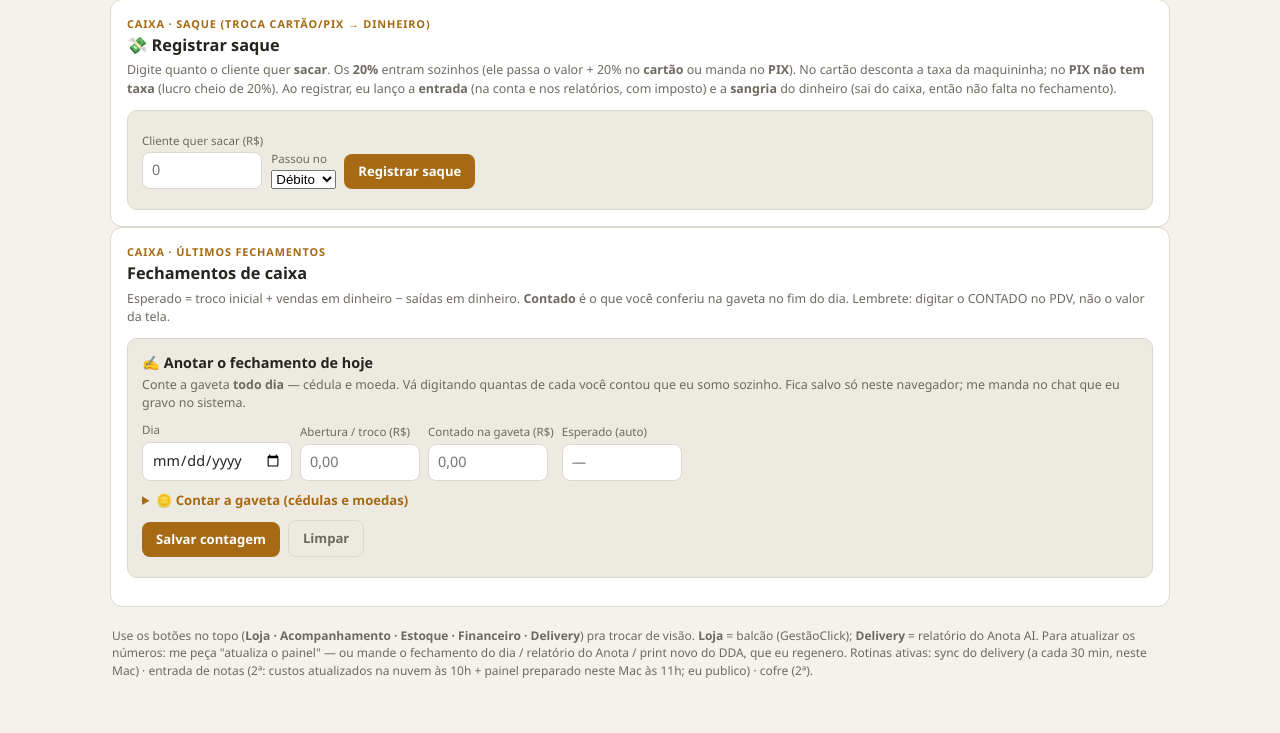
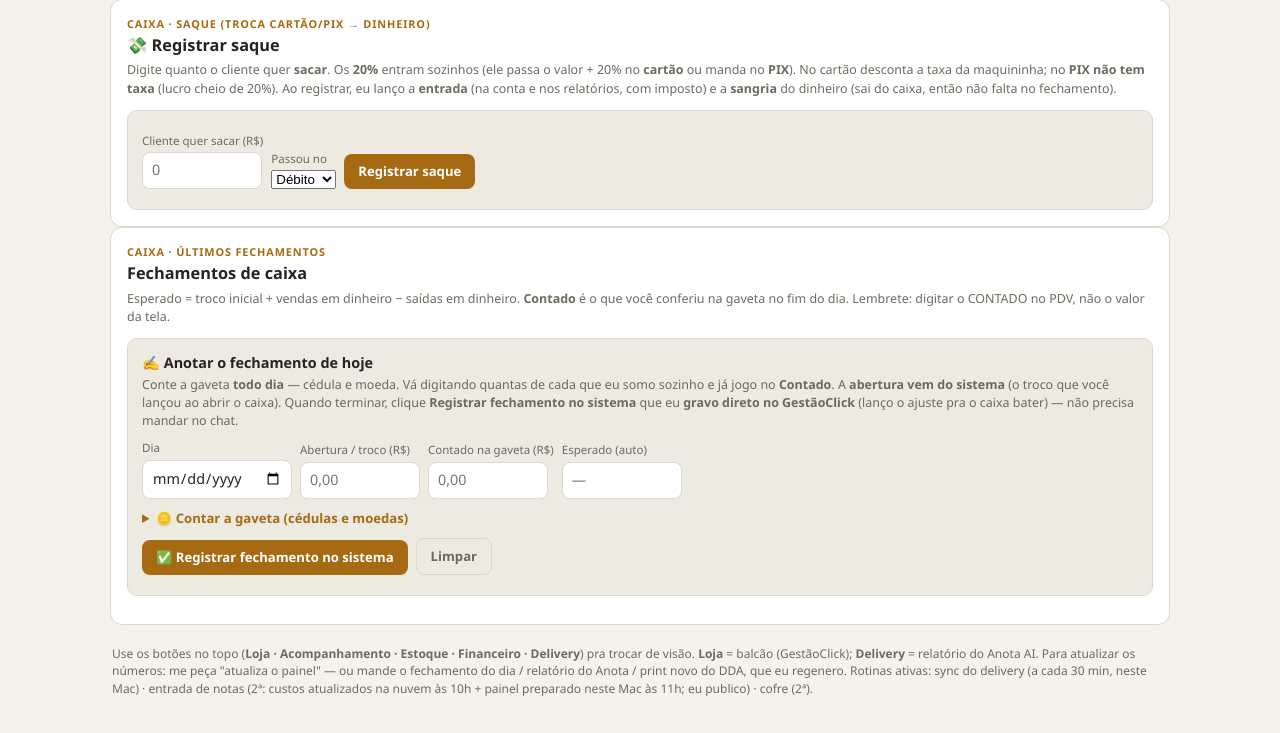
Before and after one commit to distribuidoradapraca031-glitch/distribuidora-painel, a Flask app: template templates/painel.html in a window 1280 px wide. Shown: the part 329-1062 px from the top of the page. Before the commit the page ends 1007 px from the top, so only its background shows below. Run offline with Flask 3, Linux system fonts and the light colour scheme; the template is opened without the code that fills it, so the values that code supplies are empty.

Commit message:
Fechamento: grava direto no sistema + abertura puxada do GestaoClick
- /api/fechamento-hoje e /api/fechamento agora leem a ABERTURA de caixa real do
  GC (recebimento "Abertura de caixa" do dia) via _abertura_caixa; fallback 200.
- Fechamento GRAVA direto (botao "Registrar fechamento no sistema" chama
  window.registrarFechamento -> POST /api/fechamento); tirado o "me manda no chat".
- Campo Abertura preenchido e travado (readonly) com o valor do sistema.
- Removido o calculo estatico (esperado errado tipo -50); esperado/quebra vem ao
  vivo (fech-live). Data do fechamento default = hoje.

Co-Authored-By: Claude Opus 4.8 <noreply@anthropic.com>

```diff
--- a/app.py
+++ b/app.py
@@ -541,6 +541,18 @@ def api_inventario():
 
 AJUSTE_CAIXA_PLANO = "33015682"  # plano "Ajuste de caixa" no GestãoClick
 
+def _abertura_caixa(data):
+    """Valor da 'Abertura de caixa' (troco) lançada no GestãoClick nesse dia, ou None
+    se o dono ainda não abriu o caixa."""
+    try:
+        recs = gcapi.get_all("/recebimentos", {"data_inicio": data, "data_fim": data})
+    except Exception:
+        return None
+    for r in recs:
+        if "ABERTURA DE CAIXA" in (r.get("descricao") or "").upper():
+            return round(_num(r.get("valor_total")) or _num(r.get("valor")), 2)
+    return None
+
 def _fech_calc(data):
     """Dinheiro que ENTROU (vendas em dinheiro) e SAÍDAS em dinheiro do caixa no dia."""
     vendas = gcapi.get_all("/vendas", {"tipo": "vendas_balcao", "data_inicio": data, "data_fim": data})
@@ -565,9 +577,11 @@ def _fech_calc(data):
 def api_fechamento_hoje():
     """Quanto DEVERIA ter na gaveta hoje = troco + dinheiro que entrou − saídas em dinheiro."""
     def build():
-        troco = _num(request.args.get("troco")) or 200.0
+        ab = _abertura_caixa(_hoje())               # troco real lançado no GC
+        troco = ab if ab is not None else (_num(request.args.get("troco")) or 200.0)
         din, saidas = _fech_calc(_hoje())
-        return {"troco": round(troco, 2), "dinheiro": din, "saidas": saidas,
+        return {"troco": round(troco, 2), "abertura_gc": ab is not None,
+                "dinheiro": din, "saidas": saidas,
                 "esperado": round(troco + din - saidas, 2),
                 "gerado_em": time.strftime("%d/%m/%Y %H:%M")}
     return jsonify(cached("fech_hoje", 45, build))
@@ -579,7 +593,8 @@ def api_fechamento():
     sistema (faltou = saída; sobrou = entrada) pra o caixa BATER com a gaveta."""
     body = request.get_json(force=True, silent=True) or {}
     data = (body.get("data") or _hoje())[:10]
-    troco = _num(body.get("troco")) or 200.0
+    ab = _abertura_caixa(data)                       # usa a abertura real do GC
+    troco = ab if ab is not None else (_num(body.get("troco")) or 200.0)
     contado = _num(body.get("contado"))
     if body.get("contado") in (None, ""):
         return jsonify({"ok": False, "erro": "conte a gaveta primeiro"}), 400
--- a/templates/painel.html
+++ b/templates/painel.html
@@ -173,7 +173,7 @@ th.g,td.g{background:var(--accent-soft)}
   <p class="note">Esperado = troco inicial + vendas em dinheiro − saídas em dinheiro. <strong>Contado</strong> é o que você conferiu na gaveta no fim do dia. Lembrete: digitar o CONTADO no PDV, não o valor da tela.</p>
   <div class="fbox">
     <strong style="font-size:.9rem">✍️ Anotar o fechamento de hoje</strong>
-    <p class="note" style="margin-top:2px">Conte a gaveta <strong>todo dia</strong> — cédula e moeda. Vá digitando quantas de cada você contou que eu somo sozinho. Fica salvo só neste navegador; me manda no chat que eu gravo no sistema.</p>
+    <p class="note" style="margin-top:2px">Conte a gaveta <strong>todo dia</strong> — cédula e moeda. Vá digitando quantas de cada que eu somo sozinho e já jogo no <strong>Contado</strong>. A <strong>abertura vem do sistema</strong> (o troco que você lançou ao abrir o caixa). Quando terminar, clique <strong>Registrar fechamento no sistema</strong> que eu <strong>gravo direto no GestãoClick</strong> (lanço o ajuste pra o caixa bater) — não precisa mandar no chat.</p>
     <div class="fform">
       <label>Dia<input type="date" id="f-data"></label>
       <label>Abertura / troco (R$)<input type="number" step="0.01" inputmode="decimal" id="f-abertura" placeholder="0,00"></label>
@@ -192,7 +192,7 @@ th.g,td.g{background:var(--accent-soft)}
       </div>
     </details>
     <div class="fform" style="margin-top:10px">
-      <button id="f-salvar">Salvar contagem</button>
+      <button id="f-salvar">✅ Registrar fechamento no sistema</button>
       <button class="ghost" id="f-limpar">Limpar</button>
     </div>
     <div class="fres" id="f-resultado"></div>
@@ -719,8 +719,7 @@ const abByData={}; D.fechamentos.forEach(f=>abByData[f.data]=f.abertura);
   const dEl=document.getElementById('f-data'), cEl=document.getElementById('f-contado'),
         eEl=document.getElementById('f-esperado'), res=document.getElementById('f-resultado'),
         abEl=document.getElementById('f-abertura');
-  const ult = D.fechamentos.length ? D.fechamentos[D.fechamentos.length-1].data : D.gerado_em;
-  dEl.value = ult;
+  dEl.value = new Date().toISOString().slice(0,10);  // fechamento é do dia de hoje
 
   // ---- contador de cédulas e moedas -> preenche o "contado" ----
   const NOTAS=[200,100,50,20,10,5,2], MOEDAS=[1,0.5,0.25,0.1,0.05], TODAS=NOTAS.concat(MOEDAS);
@@ -753,23 +752,15 @@ const abByData={}; D.fechamentos.forEach(f=>abByData[f.data]=f.abertura);
     if(anot[dEl.value]!=null && !cEl.value) cEl.value=anot[dEl.value];
     calc();
   }
-  function calc(){
-    const e=espByData[dEl.value], c=parseFloat(cEl.value);
-    if(e==null){res.innerHTML='<span style="color:var(--muted)">Sem esperado calculado para esse dia (fora do período com dados).</span>';return;}
-    if(isNaN(c)){res.textContent='';return;}
-    const dif=+(c-e).toFixed(2);
-    const cor = Math.abs(dif)<0.01?'var(--good)':dif>0?'var(--warn)':'var(--crit)';
-    const txt = Math.abs(dif)<0.01?'bateu certinho ✓':dif>0?'sobrou R$ '+fmt(dif)+' na gaveta':'faltou R$ '+fmt(-dif)+' na gaveta';
-    res.innerHTML='<span style="color:'+cor+'">'+txt+'</span> <span style="color:var(--muted);font-weight:400">(contado R$ '+fmt(c)+' − esperado R$ '+fmt(e)+')</span>';
-  }
+  function calc(){ if(res) res.textContent=''; }  // cálculo/esperado agora vêm AO VIVO do sistema (fech-live)
   dEl.addEventListener('change',()=>{cEl.value='';abEl.value='';clearGaveta();refEsp();});
   cEl.addEventListener('input',calc);
   document.getElementById('f-salvar').addEventListener('click',()=>{
     const c=parseFloat(cEl.value);
     if(isNaN(c)){res.innerHTML='<span style="color:var(--crit)">Conte a gaveta ou digite o valor contado primeiro.</span>';return;}
-    const anot=loadAnot(); anot[dEl.value]=+c.toFixed(2); const ok=saveAnot(anot);
-    renderFech(); calc();
-    res.innerHTML+= ok ? ' <span style="color:var(--good)">· salvo ✓ — me manda no chat que eu gravo no sistema</span>' : ' <span style="color:var(--warn)">· não consegui salvar neste navegador (me manda no chat)</span>';
+    try{ const anot=loadAnot(); anot[dEl.value]=+c.toFixed(2); saveAnot(anot); renderFech(); }catch(e){}
+    if(window.registrarFechamento) window.registrarFechamento();
+    else res.innerHTML='<span style="color:var(--warn)">Recarregue a página e tente de novo.</span>';
   });
   document.getElementById('f-limpar').addEventListener('click',()=>{
     const anot=loadAnot(); delete anot[dEl.value]; saveAnot(anot);
@@ -1329,7 +1320,7 @@ const dbr2 = s => (s&&s.length>=10) ? s.slice(8,10)+'/'+s.slice(5,7)+'/'+s.slice
   let FECH_ESP=null;
   function renderFechLive(){
     const box=g('fech-live'); if(!box||FECH_ESP===null) return;
-    const cEl=g('f-contado'); const c=parseFloat(cEl&&cEl.value);
+    const c=parseFloat((g('f-contado')||{}).value);
     let linha='';
     if(!isNaN(c)){
       const q=+(c-FECH_ESP.esperado).toFixed(2);
@@ -1337,22 +1328,26 @@ const dbr2 = s => (s&&s.length>=10) ? s.slice(8,10)+'/'+s.slice(5,7)+'/'+s.slice
       const txt=Math.abs(q)<0.01?'bateu certinho ✓':q>0?'sobrou R$ '+fmt(q):'faltou R$ '+fmt(-q);
       linha='<div style="margin-top:4px">Você contou <b>R$ '+fmt(c)+'</b> → <b style="color:'+cor+'">'+txt+'</b></div>';
     }
-    box.innerHTML='<div class="note" style="margin:0">💵 Dinheiro que entrou hoje: <b>R$ '+fmt(FECH_ESP.dinheiro)+'</b> · saídas em dinheiro: <b>R$ '+fmt(FECH_ESP.saidas)+'</b> · troco: R$ '+fmt(FECH_ESP.troco)+' → esperado na gaveta: <b>R$ '+fmt(FECH_ESP.esperado)+'</b></div>'+linha+
-      '<button id="fech-registrar" class="btn-copy" style="margin-top:8px">✅ Registrar fechamento no sistema</button><div class="fres" id="fech-reg-msg"></div>';
-    g('fech-registrar').addEventListener('click',()=>{
-      const cc=parseFloat(g('f-contado').value), msg=g('fech-reg-msg');
-      if(isNaN(cc)){ msg.innerHTML='<span style="color:var(--crit)">Conte a gaveta primeiro.</span>'; return; }
-      const b=g('fech-registrar'); b.disabled=true; b.textContent='gravando…';
-      post('/api/fechamento',{data:(g('f-data')&&g('f-data').value)||'',contado:cc,troco:parseFloat(g('f-abertura').value)||200}).then(res=>{
-        b.disabled=false; b.textContent='✅ Registrar fechamento no sistema';
-        if(res.ok){ const q=res.quebra; const t=Math.abs(q)<0.01?'bateu ✓':q>0?'sobra R$ '+fmt(q)+' (lancei uma entrada de ajuste)':'falta R$ '+fmt(-q)+' (lancei uma saída de ajuste)';
-          msg.innerHTML='<span style="color:var(--good)">✅ Fechamento registrado: esperado R$ '+fmt(res.esperado)+' · contado R$ '+fmt(res.contado)+' — '+t+'. Agora o caixa bate.</span>'; loadResumo(true); loadGastosMes(true); }
-        else { msg.innerHTML='<span style="color:var(--crit)">❌ '+(res.erro||'falhou')+'</span>'; }
-      }).catch(()=>{ b.disabled=false; b.textContent='✅ Registrar fechamento no sistema'; msg.innerHTML='<span style="color:var(--crit)">❌ erro de conexão</span>'; });
-    });
+    box.innerHTML='<div class="note" style="margin:0">💵 Entrou em dinheiro hoje: <b>R$ '+fmt(FECH_ESP.dinheiro)+'</b> · saídas em dinheiro: <b>R$ '+fmt(FECH_ESP.saidas)+'</b> · abertura (do sistema): <b>R$ '+fmt(FECH_ESP.troco)+'</b> → esperado na gaveta: <b>R$ '+fmt(FECH_ESP.esperado)+'</b></div>'+linha;
   }
+  // grava o fechamento DIRETO no sistema (usado pelo botão "Registrar fechamento")
+  window.registrarFechamento=function(){
+    const cc=parseFloat((g('f-contado')||{}).value), msg=g('f-resultado');
+    if(isNaN(cc)){ if(msg) msg.innerHTML='<span style="color:var(--crit)">Conte a gaveta (ou digite o contado) primeiro.</span>'; return; }
+    const b=g('f-salvar'); if(b){ b.disabled=true; b.textContent='gravando…'; }
+    post('/api/fechamento',{data:(g('f-data')&&g('f-data').value)||'',contado:cc,troco:parseFloat((g('f-abertura')||{}).value)||0}).then(res=>{
+      if(b){ b.disabled=false; b.textContent='✅ Registrar fechamento no sistema'; }
+      if(res.ok){ const q=res.quebra; const t=Math.abs(q)<0.01?'bateu ✓':q>0?'sobra R$ '+fmt(q)+' (lancei uma entrada de ajuste)':'falta R$ '+fmt(-q)+' (lancei uma saída de ajuste)';
+        if(msg) msg.innerHTML='<span style="color:var(--good)">✅ Fechamento GRAVADO no sistema: esperado R$ '+fmt(res.esperado)+' · contado R$ '+fmt(res.contado)+' — '+t+'. O caixa agora bate.</span>';
+        loadResumo(true); loadGastosMes(true); loadFechHoje(true); }
+      else { if(msg) msg.innerHTML='<span style="color:var(--crit)">❌ '+(res.erro||'não consegui gravar')+'</span>'; }
+    }).catch(()=>{ if(b){ b.disabled=false; b.textContent='✅ Registrar fechamento no sistema'; } if(msg) msg.innerHTML='<span style="color:var(--crit)">❌ erro de conexão</span>'; });
+  };
   function loadFechHoje(f){ return fetch('/api/fechamento-hoje'+qf(f)).then(r=>r.json()).then(d=>{
-    FECH_ESP=d; const e=g('f-esperado'); if(e) e.value='R$ '+fmt(d.esperado); renderFechLive();
+    FECH_ESP=d; const e=g('f-esperado'); if(e) e.value='R$ '+fmt(d.esperado);
+    const ab=g('f-abertura');
+    if(ab && d.abertura_gc){ ab.value=(+d.troco).toFixed(2); ab.readOnly=true; ab.title='Puxado do GestãoClick (Abertura de caixa de hoje)'; ab.style.background='var(--surface)'; }
+    renderFechLive();
   }).catch(()=>{}); }
   (function(){ const c=g('f-contado'); if(c) c.addEventListener('input',renderFechLive);
     document.querySelectorAll('#gaveta-notas input, #gaveta-moedas input').forEach(inp=>inp.addEventListener('input',()=>setTimeout(renderFechLive,0))); })();
```
